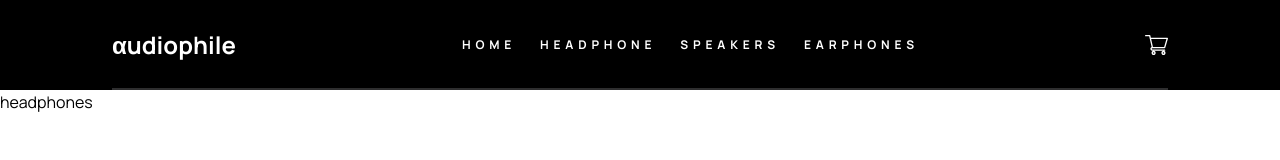
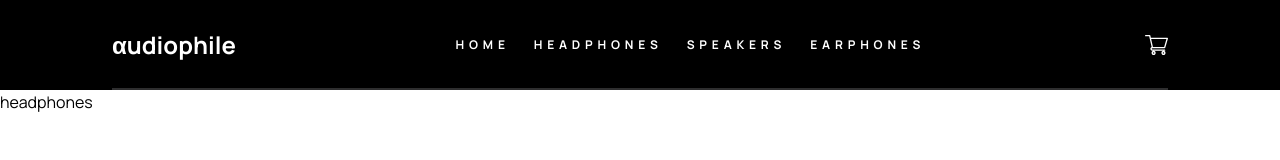
Before and after one commit to rmdbarbosa/audiophile-ecommerce, a Next.js app: page /headphones in a window 1280 px wide. Shown: the top 160 px of the page. Built offline with nearby package versions, Linux system fonts and the light colour scheme.

Commit message:
feat: navbar paths / mobileMenu styling

```diff
--- a/app/components/menu/DesktopMenu.tsx
+++ b/app/components/menu/DesktopMenu.tsx
@@ -1,16 +1,21 @@
+import Link from "next/link";
 import React from "react";
 
-const links = ["home", "headphone", "speakers", "earphones"];
+const links = ["home", "headphones", "speakers", "earphones"];
 
 export default function DesktopMenu() {
   return (
     <ul className="hidden lg:flex gap-6 text-white z-30 uppercase text-xs font-bold tracking-[0.4em]">
       {links.map((link) => (
         <li
+          key={link}
           className="cursor-pointer hover:text-orange-400 transition-colors"
-          key={link}
         >
-          {link}
+          {link === "home" ? (
+            <Link href="/">{link}</Link>
+          ) : (
+            <Link href={`/${link}`}>{link}</Link>
+          )}
         </li>
       ))}
     </ul>
--- a/app/components/menu/MobileMenu.tsx
+++ b/app/components/menu/MobileMenu.tsx
@@ -12,11 +12,10 @@ export default function MobileMenu() {
     menu
       ? (bodyElement.style.overflow = "hidden")
       : (bodyElement.style.overflow = "");
-
   }, [menu]);
 
   return (
-    <div className="z-10 lg:hidden" onClick={() => setMenu(!menu)}>
+    <div className="z-40 lg:hidden" onClick={() => setMenu(!menu)}>
       <svg width="16" height="15" xmlns="http://www.w3.org/2000/svg">
         <g fill={menu ? "rgba(128,128,128, .3)" : "#FFF"} fillRule="evenodd">
           <path d="M0 0h16v3H0zM0 6h16v3H0zM0 12h16v3H0z" />
--- a/app/components/menu/Navbar.tsx
+++ b/app/components/menu/Navbar.tsx
@@ -4,14 +4,14 @@ import DesktopMenu from "./DesktopMenu";
 
 export default function Navbar() {
   return (
-    <div className="bg-black min-h-[90px] flex items-center justify-between px-6 lg:px-28">
+    <div className="bg-black min-h-[90px]  flex items-center justify-between px-6 lg:px-28">
       <MobileMenu />
-      <div className="z-10 relative">
+      <div className="z-50 relative">
         <h1 className="text-white font-extrabold text-2xl">αudiophile</h1>
       </div>
       <div className="absolute border-gray-200 border opacity-20 z-30 left-0 right-0 top-[5.5rem] sm:mx-6 lg:mx-28"></div>
       <DesktopMenu />
-      <div className="z-10">
+      <div className="z-50">
         <svg width="23" height="20" xmlns="http://www.w3.org/2000/svg">
           <path
             d="M8.625 15.833c1.132 0 2.054.935 2.054 2.084 0 1.148-.922 2.083-2.054 2.083-1.132 0-2.054-.935-2.054-2.083 0-1.15.922-2.084 2.054-2.084zm9.857 0c1.132 0 2.054.935 2.054 2.084 0 1.148-.922 2.083-2.054 2.083-1.132 0-2.053-.935-2.053-2.083 0-1.15.92-2.084 2.053-2.084zm-9.857 1.39a.69.69 0 00-.685.694.69.69 0 00.685.694.69.69 0 00.685-.694.69.69 0 00-.685-.695zm9.857 0a.69.69 0 00-.684.694.69.69 0 00.684.694.69.69 0 00.685-.694.69.69 0 00-.685-.695zM4.717 0c.316 0 .59.215.658.517l.481 2.122h16.47a.68.68 0 01.538.262c.127.166.168.38.11.579l-2.695 9.236a.672.672 0 01-.648.478H7.41a.667.667 0 00-.673.66c0 .364.303.66.674.66h12.219c.372 0 .674.295.674.66 0 .364-.302.66-.674.66H7.412c-1.115 0-2.021-.889-2.021-1.98 0-.812.502-1.511 1.218-1.816L4.176 1.32H.674A.667.667 0 010 .66C0 .296.302 0 .674 0zm16.716 3.958H6.156l1.797 7.917h11.17l2.31-7.917z"
--- a/app/page.tsx
+++ b/app/page.tsx
@@ -30,7 +30,7 @@ export default function Home() {
           />
         </div>
       </div>
-      <div className="absolute top-[37rem] left-0 right-0 py-6 px-6 uppercase lg:px-28">
+      <div className="absolute top-[37rem] -z-50 left-0 right-0 py-6 px-6 uppercase lg:px-28">
         <div className="flex flex-wrap justify-center gap-3">
           <ProductCard />
         </div>
--- a/app/types/productTypes.tsx
+++ b/app/types/productTypes.tsx
@@ -9,7 +9,7 @@ export type Product = {
   price: number;
   description: string;
   features: string;
-  includes: Include[];
+  includes: Includes[];
   gallery: Gallery;
   others: Other[];
 };
@@ -26,7 +26,7 @@ export type Gallery = {
   third: Image;
 };
 
-export type Include = {
+export type Includes = {
   quantity: number;
   item: string;
 };
```
